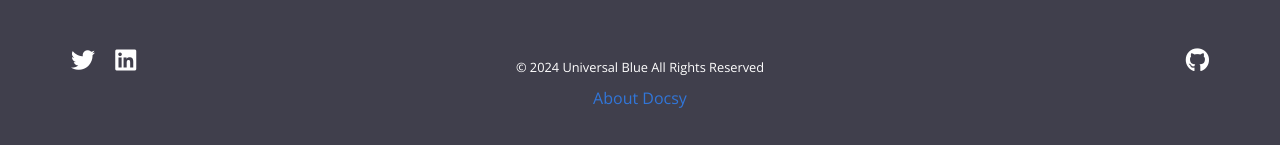
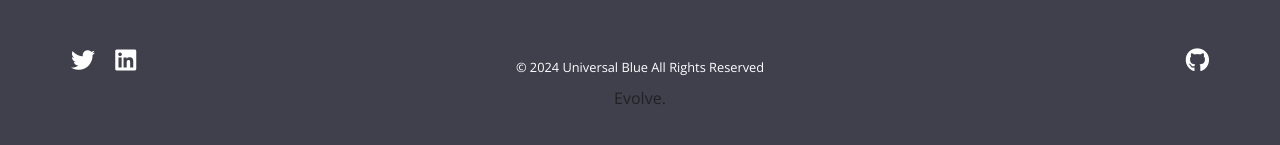
Before and after one commit to ublue-os/bluefin-docs, a Jekyll site: the page built from pages/index.md, in a window 1280 px wide and 900 px high, scrolled down 413 px. Shown: the part 752-897 px from the top of the window. Built offline with Jekyll 4.4.1, drawn with Linux system fonts in a browser that asks for light colours.

Commit message:
Update footer.html

```diff
--- a/_includes/footer.html
+++ b/_includes/footer.html
@@ -31,7 +31,7 @@
       <div class="col-12 col-sm-4 text-center py-2 order-sm-2">
         <small class="text-white">© {{ 'now' | date: "%Y" }} {{ site.author }} All Rights Reserved</small>
         {% if site.privacy %}<small class="ml-1"><a href="{{ site.privacy }}" target="_blank">Privacy Policy</a></small>{% endif %}
-        <p class="mt-2"><a href="/about/">About Docsy</a></p>
+        <p class="mt-2">Evolve.</p>
       </div>
     </div>
   </div>
```
